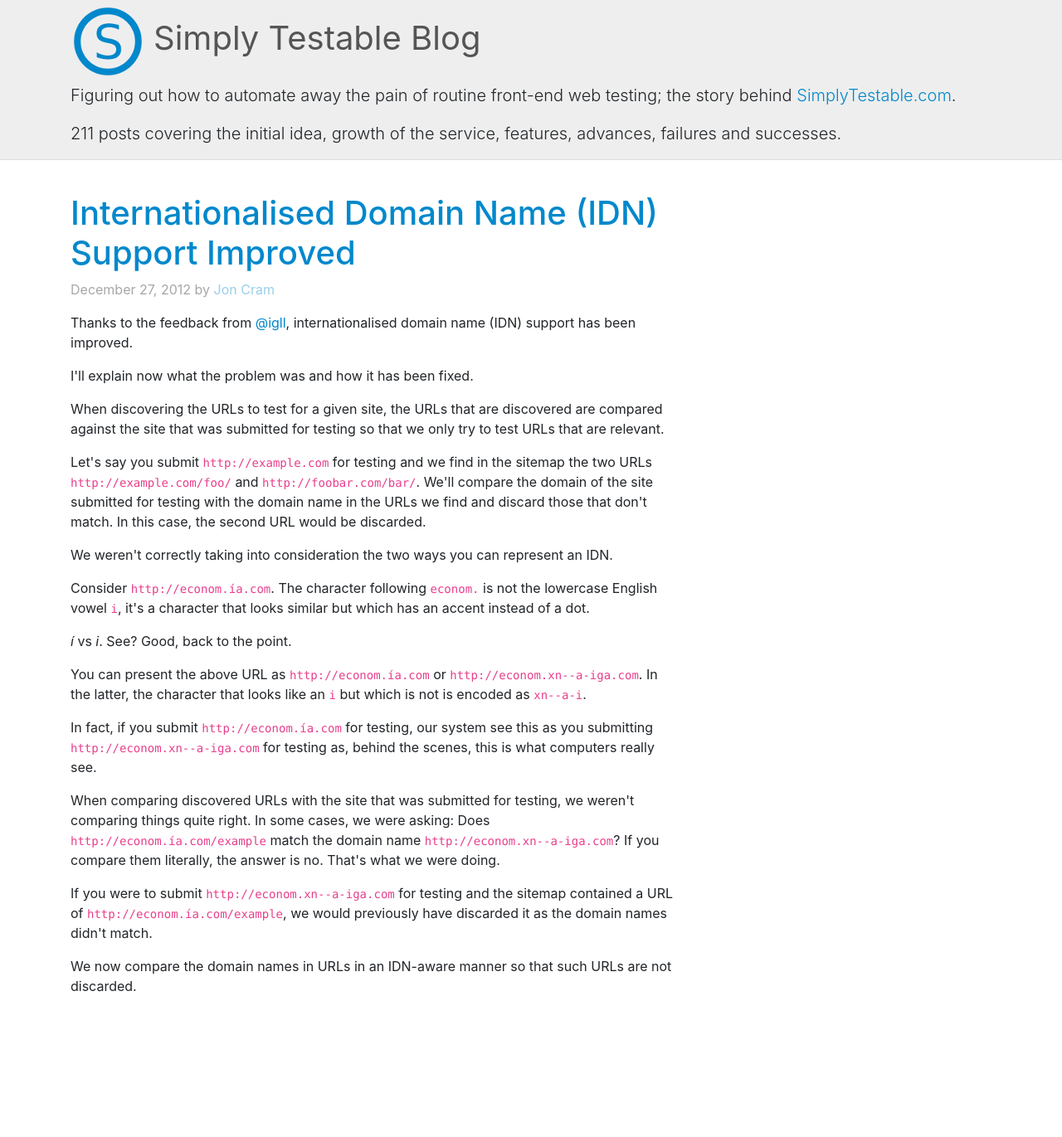
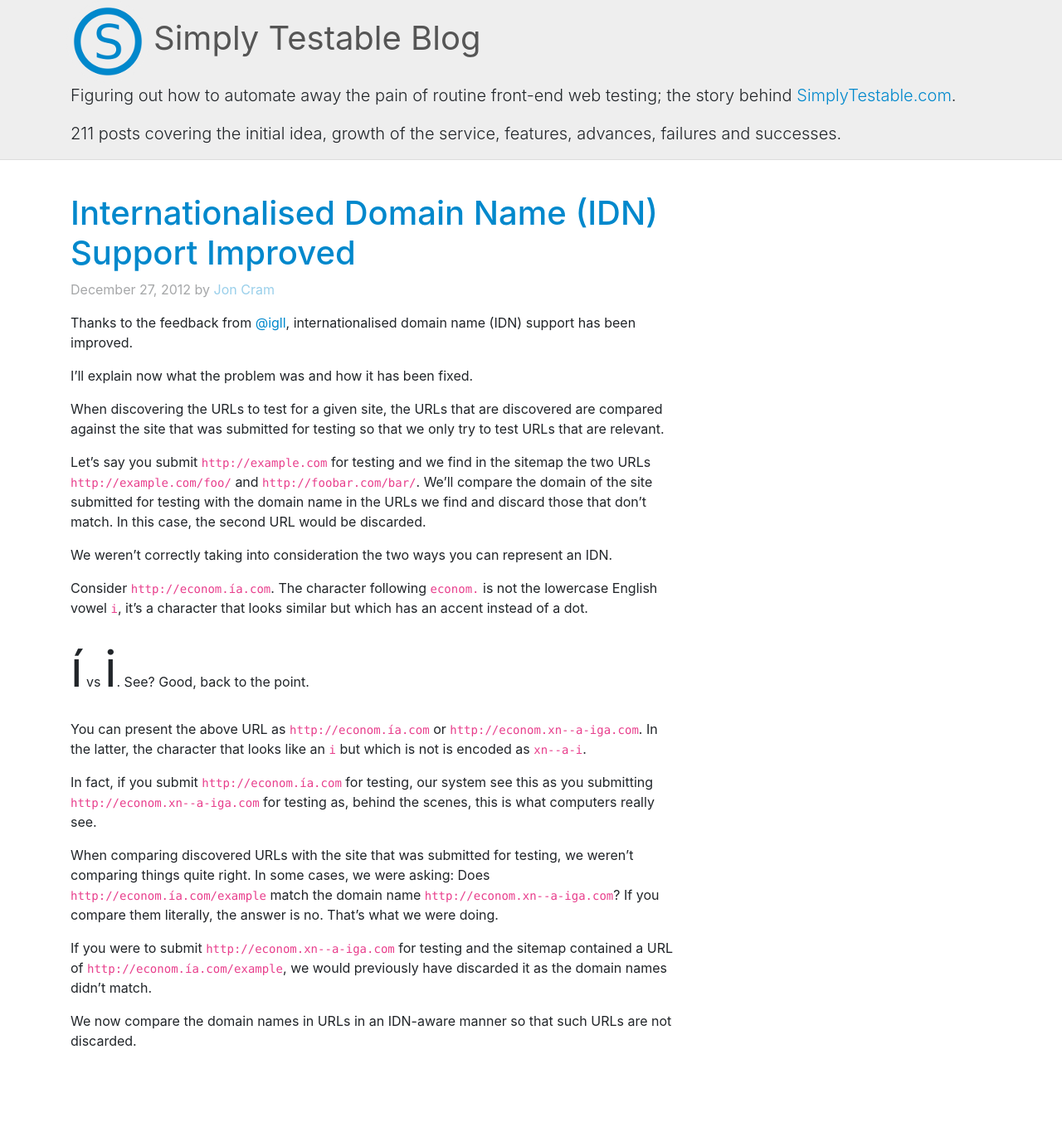
Before and after one commit to webignition/blog.simplytestable.com, a Jekyll site: the page built from _posts/2012/2012-12-27-internationalised-domain-name-support-improved.md, in a window 1280 px wide. Shown: the whole page at 83% size. Built offline with Jekyll 4.4.1, drawn with Linux system fonts in a browser that asks for light colours; nearby versions of some CDN libraries; comment, search, counter and statistics services are not loaded; before the commit the page ends 1305 px from its top, so only the background shows below that; part of the change alters nothing that is shown.

Commit message:
Convert posts to markdown (19/N)

```diff
--- a/_posts/2012/2012-12-27-internationalised-domain-name-support-improved.html
+++ /dev/null
@@ -1,81 +0,0 @@
----
-layout: default
-title: "Internationalised Domain Name (IDN) Support Improved"
-date: 2012-12-27 15:30
-author:
-    name: Jon Cram
-    url: https://github.com/webignition
----
-
-<div class="section">
-    <p>
-        Thanks to the feedback from <a href="https://twitter.com/igll">@igll</a>,
-        internationalised domain name (IDN) support has been improved.
-    </p>
-
-    <p>
-        I'll explain now what the problem was and how it has been fixed.
-    </p>
-
-    <p>
-        When discovering the URLs to test for a given site, the URLs that are discovered
-        are compared against the site that was submitted for testing so that we
-        only try to test URLs that are relevant.
-    </p>
-
-    <p>
-        Let's say you submit <code>http://example.com</code> for testing and we
-        find in the sitemap the two URLs <code>http://example.com/foo/</code> and
-        <code>http://foobar.com/bar/</code>. We'll compare the domain of the site
-        submitted for testing with the domain name in the URLs we find and discard
-        those that don't match. In this case, the second URL would be discarded.
-    </p>
-
-    <p>
-        We weren't correctly taking into consideration the two ways you can represent
-        an IDN.
-    </p>
-
-    <p>
-        Consider <code>http://econom.ía.com</code>. The character following
-        <code>econom.</code> is not the lowercase English vowel <code>i</code>,
-        it's a character that looks similar but which has an accent instead of a dot.
-    </p>
-
-    <p class="accented-charater-comparison">
-        <i>í</i> vs <i>i</i>. See? Good, back to the point.
-    </p>
-
-    <p>
-        You can present the above URL as <code>http://econom.ía.com</code>
-        or <code>http://econom.xn--a-iga.com</code>. In the latter, the character
-        that looks like an <code>i</code> but which is not is encoded as <code>xn--a-i</code>.
-    </p>
-
-    <p>
-        In fact, if you submit <code>http://econom.ía.com</code> for testing,
-        our system see this as you submitting <code>http://econom.xn--a-iga.com</code>
-        for testing as, behind the scenes, this is what computers really see.
-    </p>
-
-    <p>
-        When comparing discovered URLs with the site that was submitted for testing,
-        we weren't comparing things quite right. In some cases, we were asking: Does
-        <code>http://econom.ía.com/example</code> match the domain name
-        <code>http://econom.xn--a-iga.com</code>? If you compare them literally,
-        the answer is no. That's what we were doing.
-    </p>
-
-
-    <p>
-        If you were to submit <code>http://econom.xn--a-iga.com</code> for testing
-        and the sitemap contained a URL of <code>http://econom.ía.com/example</code>,
-        we would previously have discarded it as the domain names didn't match.
-    </p>
-
-    <p>
-        We now compare the domain names in URLs in an IDN-aware manner so that
-        such URLs are not discarded.
-    </p>
-
-</div>
--- /dev/null
+++ b/_posts/2012/2012-12-27-internationalised-domain-name-support-improved.md
@@ -0,0 +1,54 @@
+---
+layout: default
+title: "Internationalised Domain Name (IDN) Support Improved"
+date: 2012-12-27 15:30
+author:
+    name: Jon Cram
+    url: https://github.com/webignition
+---
+
+Thanks to the feedback from [@igll](https://twitter.com/igll),
+internationalised domain name (IDN) support has been improved.
+
+I'll explain now what the problem was and how it has been fixed.
+
+When discovering the URLs to test for a given site, the URLs that are discovered
+are compared against the site that was submitted for testing so that we
+only try to test URLs that are relevant.
+
+Let's say you submit `http://example.com` for testing and we
+find in the sitemap the two URLs `http://example.com/foo/` and
+`http://foobar.com/bar/`. We'll compare the domain of the site
+submitted for testing with the domain name in the URLs we find and discard
+those that don't match. In this case, the second URL would be discarded.
+
+We weren't correctly taking into consideration the two ways you can represent
+an IDN.
+
+Consider `http://econom.ía.com`. The character following
+`econom.` is not the lowercase English vowel `i`,
+it's a character that looks similar but which has an accent instead of a dot.
+
+{: .accented-character-comparison}
+*í* vs *i*. See? Good, back to the point.
+
+You can present the above URL as `http://econom.ía.com`
+or `http://econom.xn--a-iga.com`. In the latter, the character
+that looks like an `i` but which is not is encoded as `xn--a-i`.
+
+In fact, if you submit `http://econom.ía.com` for testing,
+our system see this as you submitting `http://econom.xn--a-iga.com`
+for testing as, behind the scenes, this is what computers really see.
+
+When comparing discovered URLs with the site that was submitted for testing,
+we weren't comparing things quite right. In some cases, we were asking: Does
+`http://econom.ía.com/example` match the domain name
+`http://econom.xn--a-iga.com`? If you compare them literally,
+the answer is no. That's what we were doing.
+
+If you were to submit `http://econom.xn--a-iga.com` for testing
+and the sitemap contained a URL of `http://econom.ía.com/example`,
+we would previously have discarded it as the domain names didn't match.
+
+We now compare the domain names in URLs in an IDN-aware manner so that
+such URLs are not discarded.
--- a/assets/css/foo.css
+++ b/assets/css/foo.css
@@ -206,3 +206,8 @@ pre {
   box-shadow: 0px 0px 5px 0px #444;
   text-align: center;
 }
+
+.accented-character-comparison em {
+  font-size:60px;
+  font-style: normal;
+}
```
Also changed, not shown: _posts/2012/2012-12-19-simply-testable-updates-21.md (renamed from _posts/2012/2012-12-19-simply-testable-updates-21.html), _posts/2012/2012-12-27-simply-testable-updates-22.md (renamed from _posts/2012/2012-12-27-simply-testable-updates-22.html).
